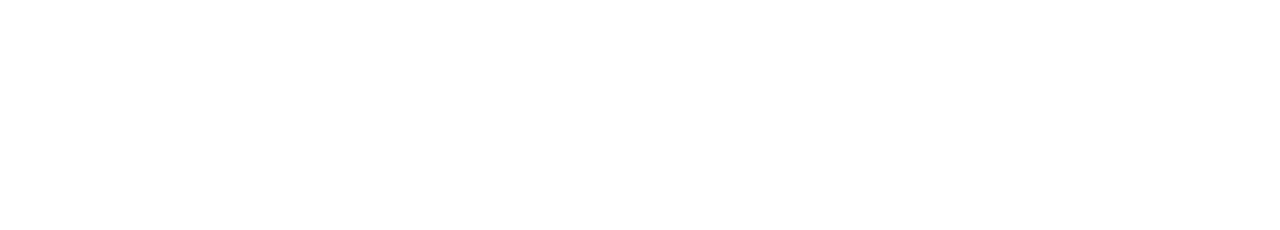
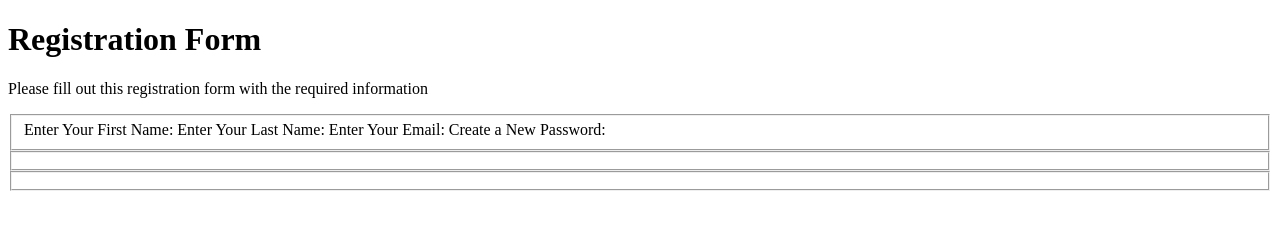
Before and after one commit to FahminFayas/Registration-Form, a plain HTML site: page index.html in a window 1280 px wide. Drawn offline with Linux system fonts and the light colour scheme.

Commit message:
basic form structure created

```diff
--- a/index.html
+++ b/index.html
@@ -4,8 +4,20 @@
     <meta charset="UTF-8">
     <meta name="viewport" content="width=device-width, initial-scale=1.0">
     <title>Registration Form</title>
+    <link rel="stylesheet" href="styles.css">
 </head>
 <body>
-
+    <h1>Registration Form</h1>
+    <p>Please fill out this registration form with the required information</p>
+    <form method="post" action='https://register-demo.freecodecamp.org'>
+        <fieldset>
+          <label>Enter Your First Name:</label>
+          <label>Enter Your Last Name:</label>
+          <label>Enter Your Email:</label>
+          <label>Create a New Password:</label>
+        </fieldset>
+        <fieldset></fieldset>
+        <fieldset></fieldset>
+      </form>
 </body>
 </html>
```
